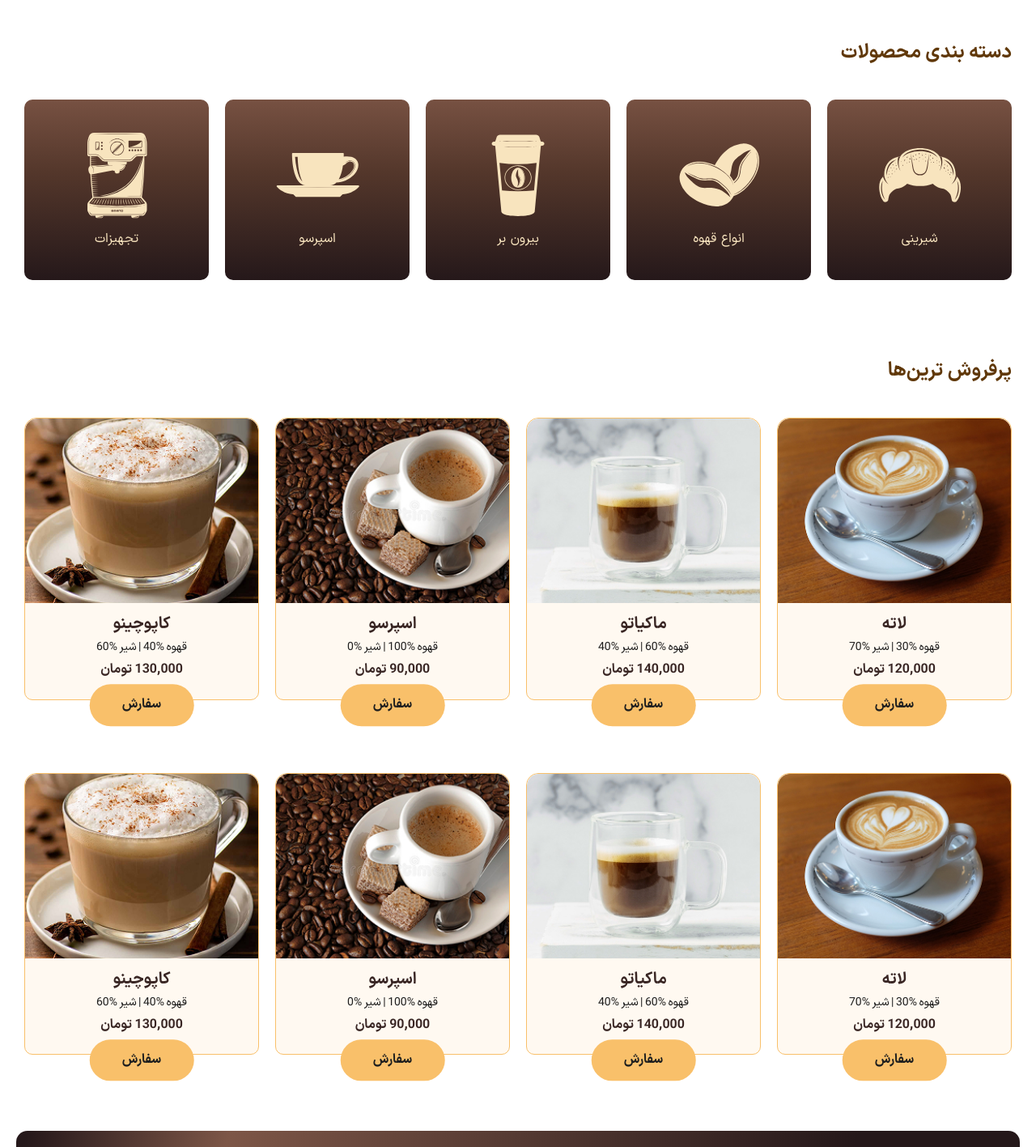
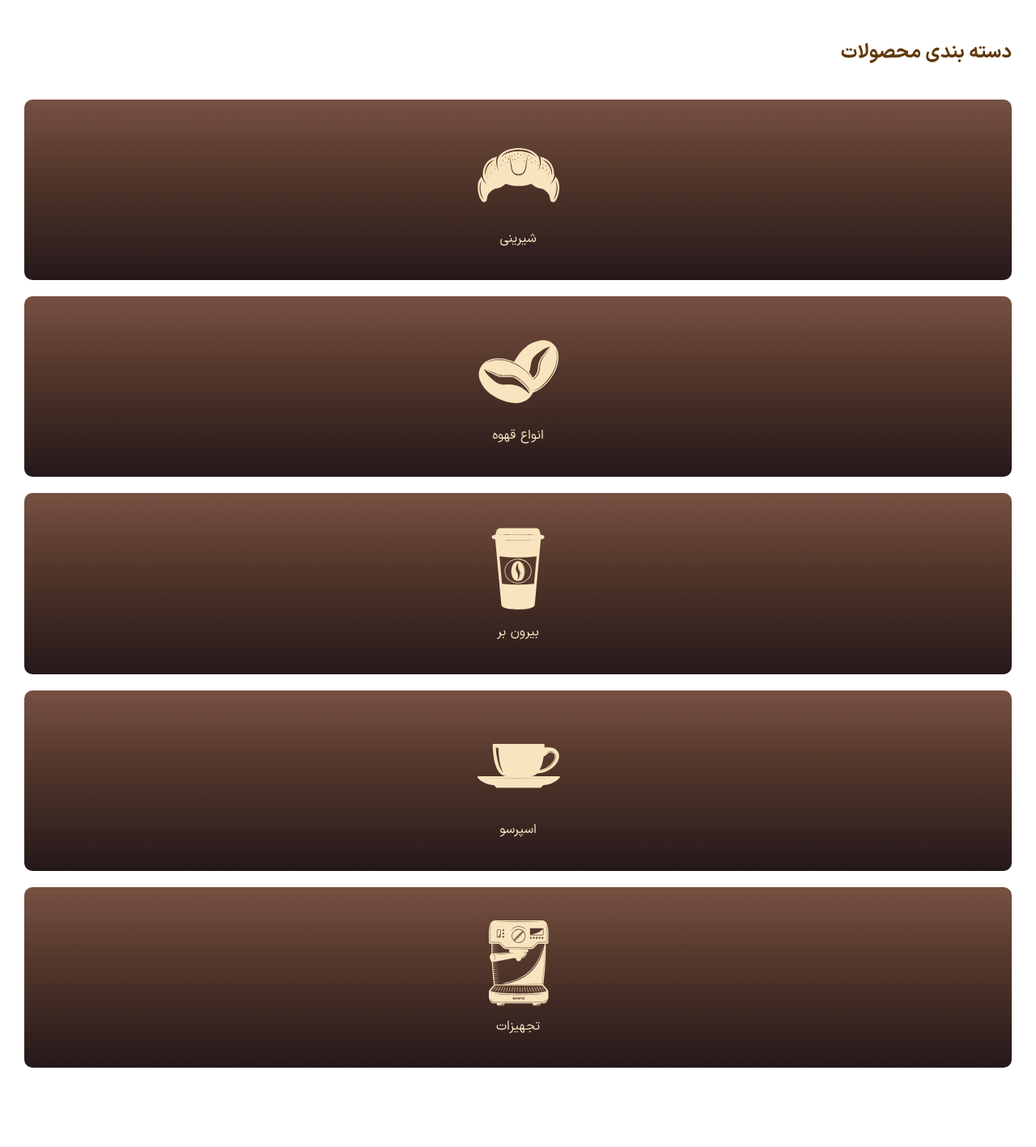
Before and after one commit to gnumobin/coffee-shop, a React (Vite) app: page / in a window 1280 px wide. Shown: the part 800-2217 px from the top of the page at 81% size. Built offline with nearby package versions, Linux system fonts and the light colour scheme.

Commit message:
chore: add reusable GridWrapper component for flexible grids

```diff
--- a/src/components/features/categories/CategoryList.jsx
+++ b/src/components/features/categories/CategoryList.jsx
@@ -7,6 +7,7 @@ import takeAwayImg from "../../../assets/img/categories/takeAway.svg";
 // data
 import data from "../../../data/categories/categories.json";
 import CategoryCard from "./CategoryCard";
+import GridWrapper from "../../ui/GridWrapper";
 
 const images = {
   sweets: sweetsImg,
@@ -18,20 +19,12 @@ const images = {
 
 const CategoryList = () => {
   return (
-    <section className="container">
-      <h2 className="heading-secondary">دسته بندی محصولات</h2>
-
-      <div className="grid grid-cols-[repeat(auto-fit,minmax(22rem,1fr))] gap-8 rounded mt-16">
-        {data.map((category) => (
-          <CategoryCard
-            key={category.id}
-            title={category.title}
-            img={images[category.img]}
-            alt={category.alt}
-          />
-        ))}
-      </div>
-    </section>
+    <GridWrapper
+      title="دسته بندی محصولات"
+      data={data}
+      images={images}
+      RenderItem={CategoryCard}
+    />
   );
 };
 
--- a/src/components/features/products/BestSellerProductList.jsx
+++ b/src/components/features/products/BestSellerProductList.jsx
@@ -6,6 +6,7 @@ import cappuccinoImg from "../../../assets/img/products/cappuccino.jpg";
 // data
 import data from "../../../data/products/bestSellers.json";
 import ProductCard from "./ProductCard";
+import GridWrapper from "../../ui/GridWrapper";
 // images
 const images = {
   latte: latteImg,
@@ -16,23 +17,14 @@ const images = {
 
 const BestSellerProductList = () => {
   return (
-    <section>
-      <div className="container">
-        <h2 className="heading-secondary">پرفروش ترین‌ها</h2>
-        <div className="grid grid-cols-[repeat(auto-fit,minmax(28rem,1fr))] gap-8 rounded mt-16 gap-y-36">
-          {data.map((product) => (
-            <ProductCard
-              key={product.id}
-              title={product.title}
-              img={images[product.img]}
-              alt={product.alt}
-              recipe={product.recipe}
-              price={product.price}
-            />
-          ))}
-        </div>
-      </div>
-    </section>
+    <GridWrapper
+      title="دسته بندی محصولات"
+      data={data}
+      images={images}
+      RenderItem={ProductCard}
+      minSize="28rem"
+      additionalStyle={"gap-y-36 mt-16"}
+    />
   );
 };
 
--- a/src/components/features/products/PopularProductList.jsx
+++ b/src/components/features/products/PopularProductList.jsx
@@ -6,6 +6,7 @@ import cappuccinoImg from "../../../assets/img/products/cappuccino.jpg";
 // data
 import data from "../../../data/products/populars.json";
 import ProductCard from "./ProductCard";
+import GridWrapper from "../../ui/GridWrapper";
 
 const images = {
   latte: latteImg,
@@ -16,24 +17,17 @@ const images = {
 
 const PopularProductList = () => {
   return (
-    <section className="relative">
+    <GridWrapper
+      title="دسته بندی محصولات"
+      data={data}
+      images={images}
+      RenderItem={ProductCard}
+      minSize="28rem"
+      wrapperStyle="relative"
+      additionalStyle={"gap-y-36 mt-16"}
+    >
       <div className="pos-center h-1/2 bg-secondary-tint-2 w-full">&nbsp;</div>
-      <div className="container">
-        <h2 className="heading-secondary">محبوب ترین‌ها</h2>
-        <div className="grid grid-cols-[repeat(auto-fit,minmax(28rem,1fr))] gap-8 rounded mt-16 gap-y-36">
-          {data.map((product) => (
-            <ProductCard
-              key={product.id}
-              title={product.title}
-              img={images[product.img]}
-              alt={product.alt}
-              recipe={product.recipe}
-              price={product.price}
-            />
-          ))}
-        </div>
-      </div>
-    </section>
+    </GridWrapper>
   );
 };
 
--- a/src/components/features/testimonials/TestimonialList.jsx
+++ b/src/components/features/testimonials/TestimonialList.jsx
@@ -1,23 +1,32 @@
 import data from "../../../data/testimonials/Testimonials.json";
+import GridWrapper from "../../ui/GridWrapper";
 import TestimonialCard from "./TestimonialCard";
 
 const TestimonialList = () => {
   return (
-    <section className="container pt-[var(--gap-section)]">
-      <h2 className="heading-secondary">نظرات مشتریان</h2>
-      <div className="grid grid-cols-[repeat(auto-fit,minmax(28rem,1fr))] gap-8 rounded mt-16 gap-y-36">
-        {data.map((testimonial) => (
-          <TestimonialCard
-            key={testimonial.id}
-            author={testimonial.author}
-            quote={testimonial.quote}
-            rate={testimonial.rate}
-            active={testimonial.active}
-          />
-        ))}
-      </div>
-    </section>
+    <GridWrapper
+      title="دسته بندی محصولات"
+      data={data}
+      RenderItem={TestimonialCard}
+      wrapperStyle={"pt-[var(--gap-section)]"}
+    />
   );
+  // return (
+  //   <section className="container pt-[var(--gap-section)]">
+  //     <h2 className="heading-secondary">نظرات مشتریان</h2>
+  //     <div className="grid grid-cols-[repeat(auto-fit,minmax(28rem,1fr))] gap-8 rounded mt-16 gap-y-36">
+  //       {data.map((testimonial) => (
+  //         <TestimonialCard
+  //           key={testimonial.id}
+  //           author={testimonial.author}
+  //           quote={testimonial.quote}
+  //           rate={testimonial.rate}
+  //           active={testimonial.active}
+  //         />
+  //       ))}
+  //     </div>
+  //   </section>
+  // );
 };
 
 export default TestimonialList;
--- /dev/null
+++ b/src/components/ui/GridWrapper.jsx
@@ -0,0 +1,33 @@
+const GridWrapper = (props) => {
+  const {
+    title,
+    data,
+    images,
+    RenderItem,
+    minSize,
+    additionalStyle,
+    wrapperStyle,
+    children,
+  } = props;
+
+  const gridContainerStyle = `grid grid-cols-[repeat(auto-fit,minmax(${
+    minSize ? minSize : "22rem"
+  },1fr))] gap-8 rounded mt-16 ${additionalStyle}`;
+
+  return (
+    <section className={wrapperStyle}>
+      {children}
+      <div className="container">
+        <h2 className="heading-secondary">{title}</h2>
+
+        <div className={gridContainerStyle}>
+          {data.map((item) => (
+            <RenderItem {...item} key={item.id} img={images?.[item.img]} />
+          ))}
+        </div>
+      </div>
+    </section>
+  );
+};
+
+export default GridWrapper;
```
